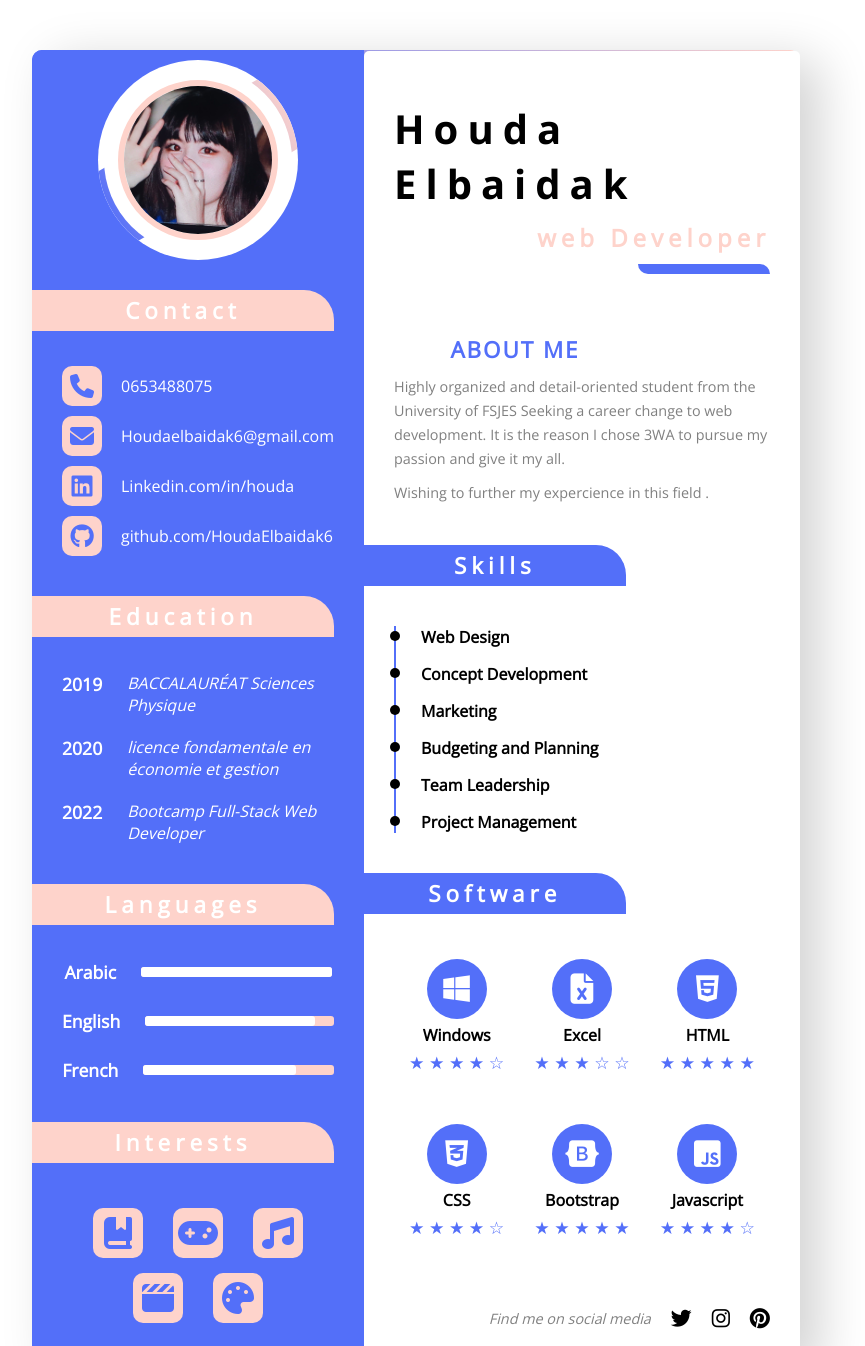
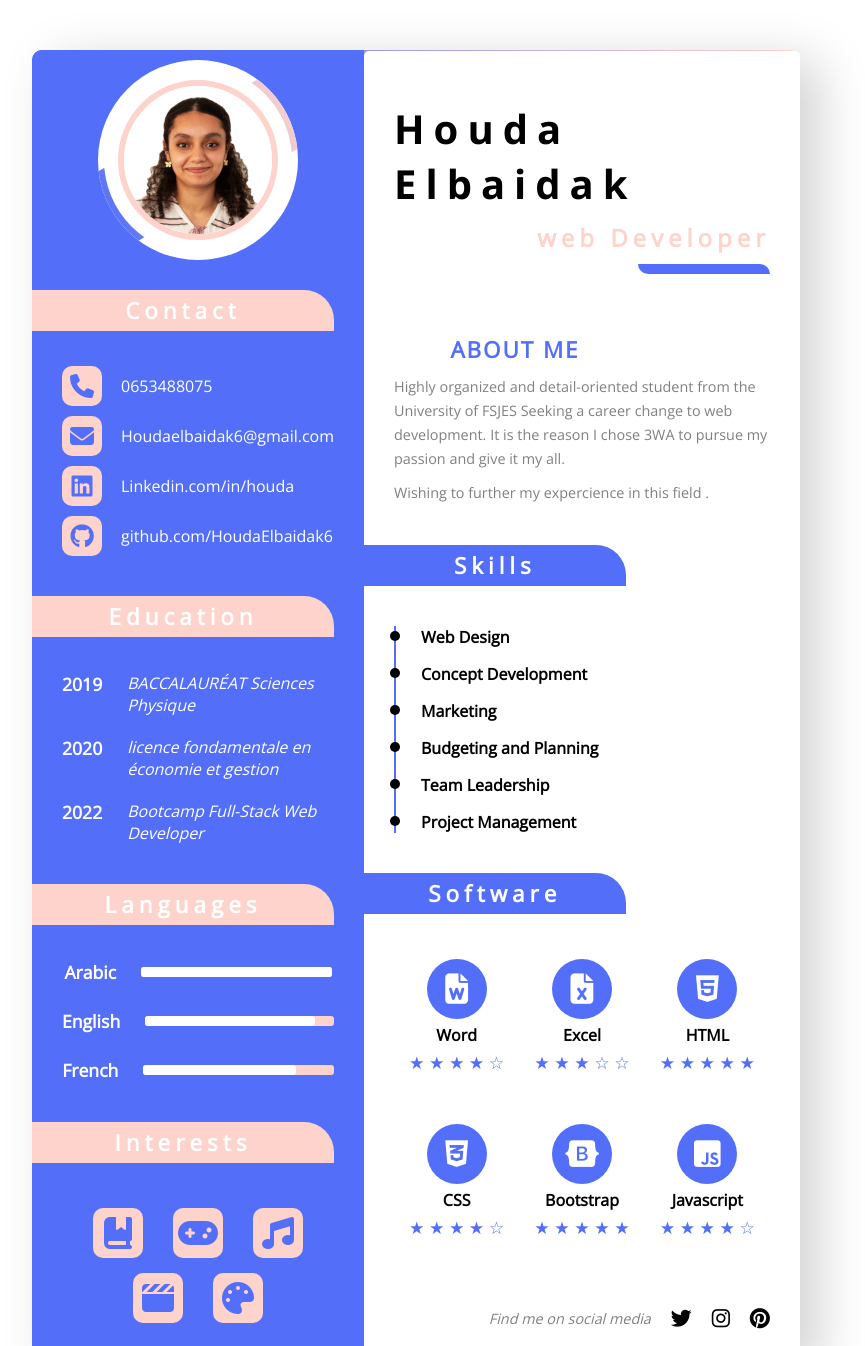
Before and after one commit to commit2houda/Interactive-cv-css-practice, a plain HTML site: page index.html in a window 1280 px wide. Shown: the top 1346 px of the page, without its empty margins (224-1089 px from the left). Drawn offline with Linux system fonts and the light colour scheme.

Commit message:
last change I guess

```diff
--- a/index.html
+++ b/index.html
@@ -18,7 +18,7 @@
           <div class="profile">
             <div id="bighex">
                <div class="image">
-                <img src="images/twice icons.jpg" alt="twice" />
+                <img src="images/houda1.jpg" alt="twice" />
               </div>
             </div>
           </div>
@@ -179,9 +179,9 @@
             <div class="first-row">
               <div class="software-skill">
                 <div class="software-icon">
-                  <i class="fa-brands fa-windows"></i>
+                  <i class="fa-solid fa-file-word"></i>
                 </div>
-                <div class="software-name">Windows</div>
+                <div class="software-name">Word</div>
                 <div class="software-stars">
                   &starf; &starf; &starf; &bigstar; &star;
                 </div>
```
Also changed, not shown: images/houda1.jpg (added).
